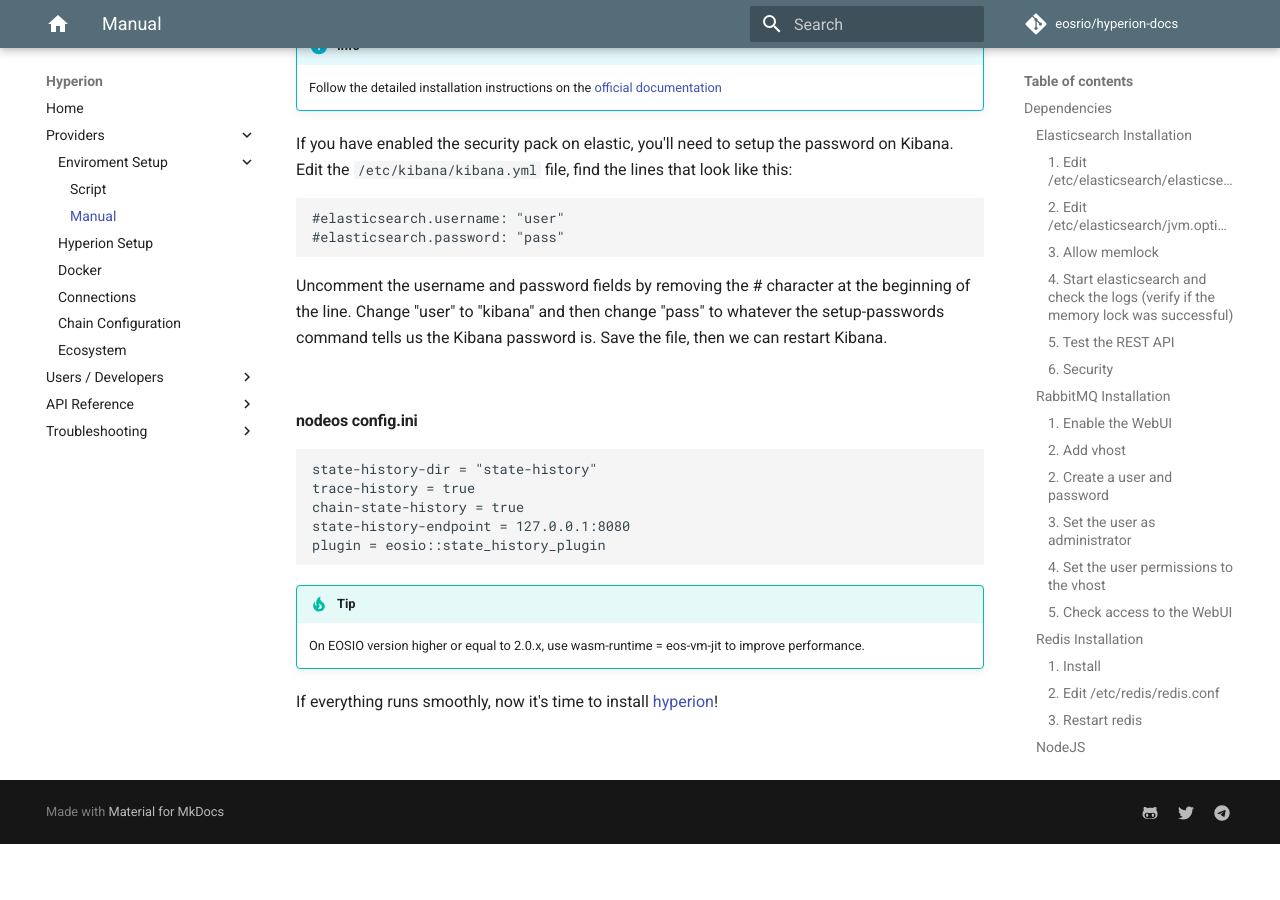
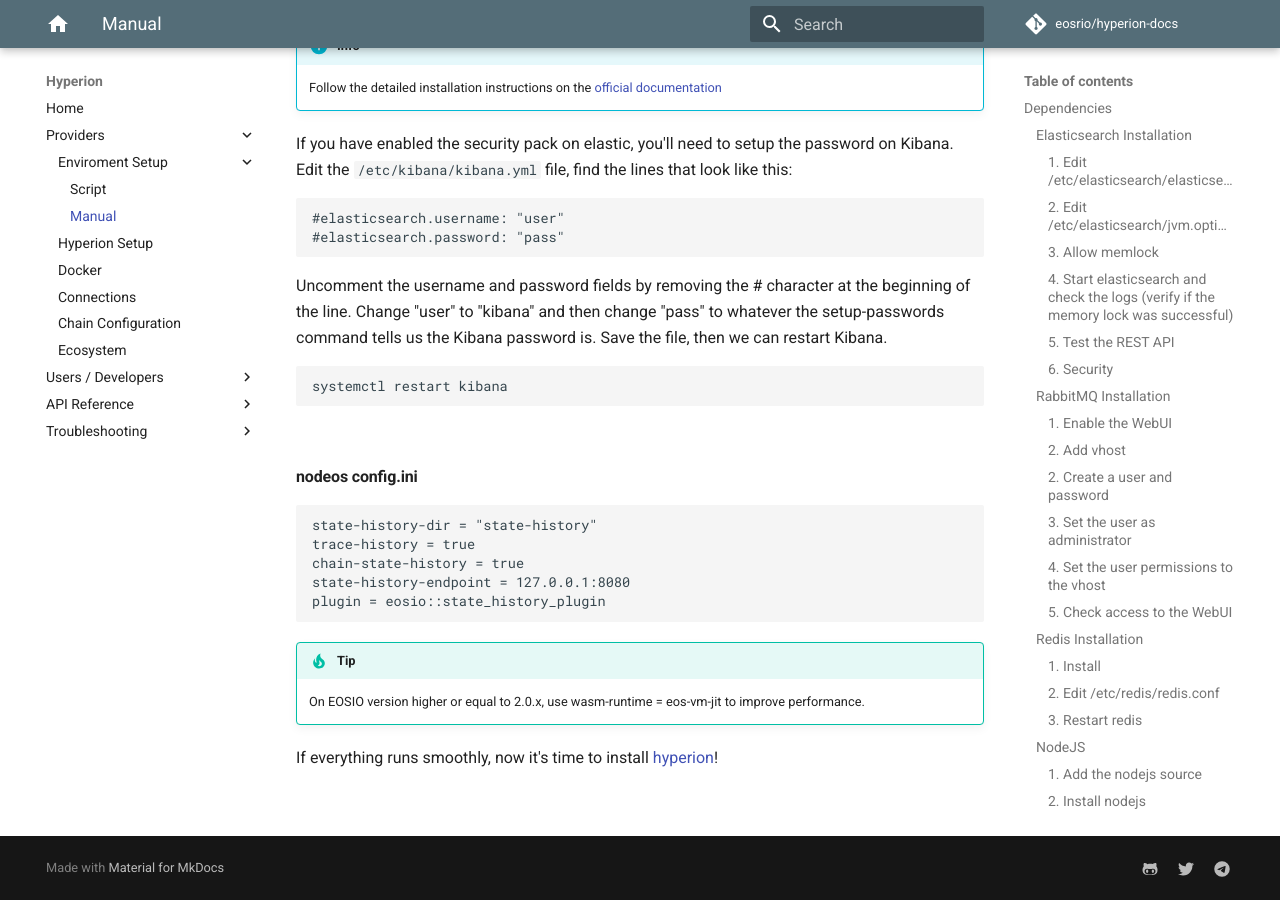
Before and after one commit to eosrio/hyperion-docs, an MkDocs documentation site: the page built from docs/install.md, in a window 1280 px wide and 900 px high, scrolled down 4451 px. Built offline with MkDocs 1.6.1 and Material for MkDocs 9.7.7, drawn with Linux system fonts in a browser that asks for light colours; comment, search, counter and statistics services are not loaded; before the commit the page ends 5295 px from its top, so only the background shows below that.

Commit message:
Update install.md

````diff
--- a/docs/install.md
+++ b/docs/install.md
@@ -216,6 +216,9 @@
 and then change "pass" to whatever the setup-passwords command tells us the Kibana password is.
 Save the file, then we can restart Kibana.
 
+```
+systemctl restart kibana
+```
 <br>
 
 #### nodeos config.ini
````
